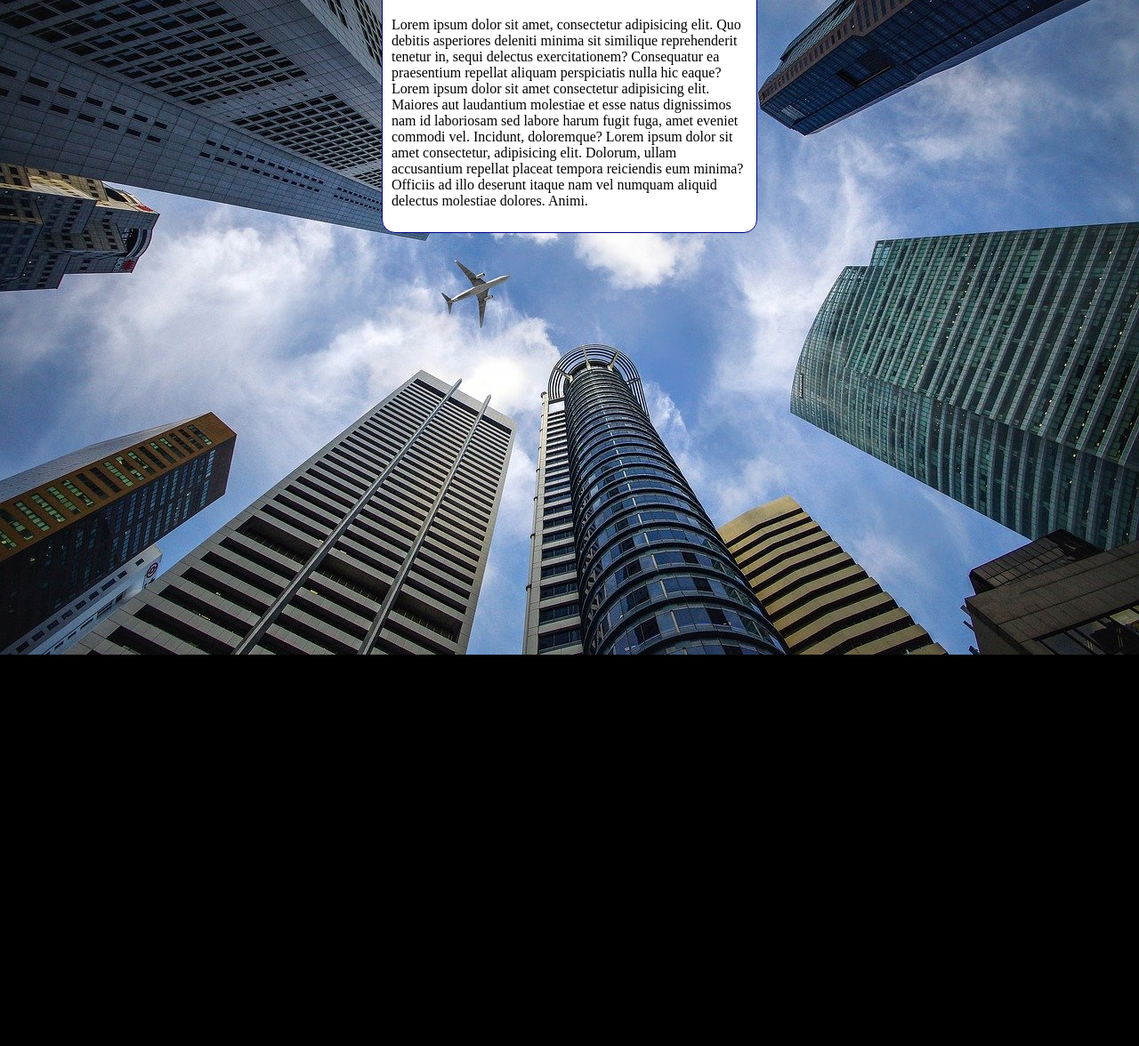
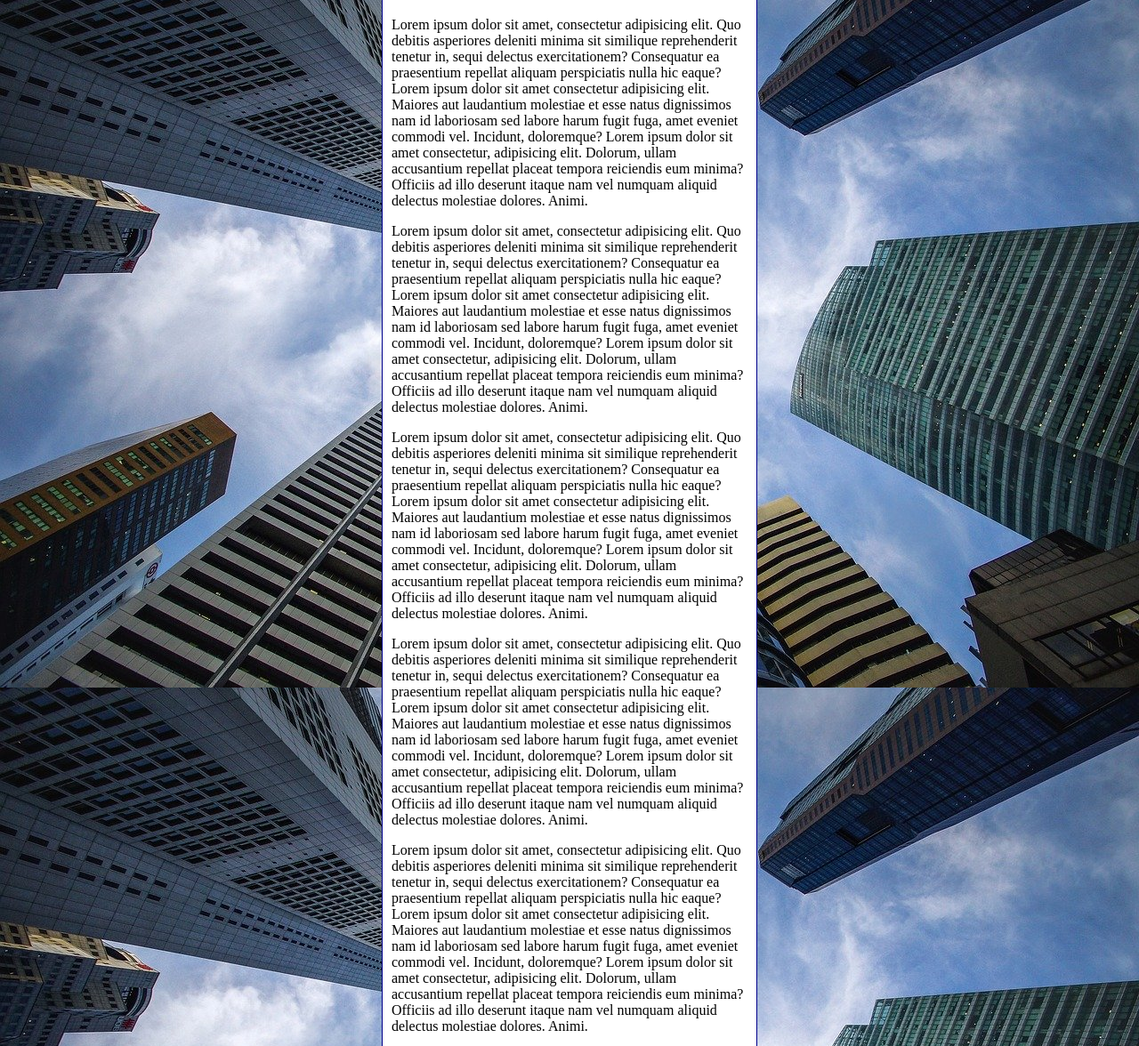
Before and after one commit to HigorPiress/html-css, a plain HTML site: page css imagens de fundo/fundo006.html in a window 1280 px wide. Shown: the part 80-1256 px from the top of the page at 89% size. Before the commit the page ends 816 px from the top, so only its background shows below. Drawn offline with Linux system fonts and the light colour scheme.

Commit message:
Atualização imagem006

```diff
--- a/css imagens de fundo/fundo006.html
+++ b/css imagens de fundo/fundo006.html
@@ -11,7 +11,7 @@
             background-color: black;
             background-image: url('imagens/wallpaper002.jpg');
             background-position: center top;
-            background-repeat: no-repeat;
+            background-repeat: repeat repeat-y;
             background-size: cover; /*da pra trabalhar com px, porém com porcentagem fica mais acertivo , 'contain' faz com que a imagem seja 100% exibida sem cortes, 'cover' significa cobrir, então cobri a tela toda, independente da tela*/
 
         }
@@ -30,6 +30,12 @@
     <main>
         <h1>Teste de imagem de fundo</h1>
         <p>Lorem ipsum dolor sit amet, consectetur adipisicing elit. Quo debitis asperiores deleniti minima sit similique reprehenderit tenetur in, sequi delectus exercitationem? Consequatur ea praesentium repellat aliquam perspiciatis nulla hic eaque? Lorem ipsum dolor sit amet consectetur adipisicing elit. Maiores aut laudantium molestiae et esse natus dignissimos nam id laboriosam sed labore harum fugit fuga, amet eveniet commodi vel. Incidunt, doloremque? Lorem ipsum dolor sit amet consectetur, adipisicing elit. Dolorum, ullam accusantium repellat placeat tempora reiciendis eum minima? Officiis ad illo deserunt itaque nam vel numquam aliquid delectus molestiae dolores. Animi.</p>
+        <p>Lorem ipsum dolor sit amet, consectetur adipisicing elit. Quo debitis asperiores deleniti minima sit similique reprehenderit tenetur in, sequi delectus exercitationem? Consequatur ea praesentium repellat aliquam perspiciatis nulla hic eaque? Lorem ipsum dolor sit amet consectetur adipisicing elit. Maiores aut laudantium molestiae et esse natus dignissimos nam id laboriosam sed labore harum fugit fuga, amet eveniet commodi vel. Incidunt, doloremque? Lorem ipsum dolor sit amet consectetur, adipisicing elit. Dolorum, ullam accusantium repellat placeat tempora reiciendis eum minima? Officiis ad illo deserunt itaque nam vel numquam aliquid delectus molestiae dolores. Animi.</p>
+        <p>Lorem ipsum dolor sit amet, consectetur adipisicing elit. Quo debitis asperiores deleniti minima sit similique reprehenderit tenetur in, sequi delectus exercitationem? Consequatur ea praesentium repellat aliquam perspiciatis nulla hic eaque? Lorem ipsum dolor sit amet consectetur adipisicing elit. Maiores aut laudantium molestiae et esse natus dignissimos nam id laboriosam sed labore harum fugit fuga, amet eveniet commodi vel. Incidunt, doloremque? Lorem ipsum dolor sit amet consectetur, adipisicing elit. Dolorum, ullam accusantium repellat placeat tempora reiciendis eum minima? Officiis ad illo deserunt itaque nam vel numquam aliquid delectus molestiae dolores. Animi.</p>
+        <p>Lorem ipsum dolor sit amet, consectetur adipisicing elit. Quo debitis asperiores deleniti minima sit similique reprehenderit tenetur in, sequi delectus exercitationem? Consequatur ea praesentium repellat aliquam perspiciatis nulla hic eaque? Lorem ipsum dolor sit amet consectetur adipisicing elit. Maiores aut laudantium molestiae et esse natus dignissimos nam id laboriosam sed labore harum fugit fuga, amet eveniet commodi vel. Incidunt, doloremque? Lorem ipsum dolor sit amet consectetur, adipisicing elit. Dolorum, ullam accusantium repellat placeat tempora reiciendis eum minima? Officiis ad illo deserunt itaque nam vel numquam aliquid delectus molestiae dolores. Animi.</p>
+        <p>Lorem ipsum dolor sit amet, consectetur adipisicing elit. Quo debitis asperiores deleniti minima sit similique reprehenderit tenetur in, sequi delectus exercitationem? Consequatur ea praesentium repellat aliquam perspiciatis nulla hic eaque? Lorem ipsum dolor sit amet consectetur adipisicing elit. Maiores aut laudantium molestiae et esse natus dignissimos nam id laboriosam sed labore harum fugit fuga, amet eveniet commodi vel. Incidunt, doloremque? Lorem ipsum dolor sit amet consectetur, adipisicing elit. Dolorum, ullam accusantium repellat placeat tempora reiciendis eum minima? Officiis ad illo deserunt itaque nam vel numquam aliquid delectus molestiae dolores. Animi.</p>
+        <p>Lorem ipsum dolor sit amet, consectetur adipisicing elit. Quo debitis asperiores deleniti minima sit similique reprehenderit tenetur in, sequi delectus exercitationem? Consequatur ea praesentium repellat aliquam perspiciatis nulla hic eaque? Lorem ipsum dolor sit amet consectetur adipisicing elit. Maiores aut laudantium molestiae et esse natus dignissimos nam id laboriosam sed labore harum fugit fuga, amet eveniet commodi vel. Incidunt, doloremque? Lorem ipsum dolor sit amet consectetur, adipisicing elit. Dolorum, ullam accusantium repellat placeat tempora reiciendis eum minima? Officiis ad illo deserunt itaque nam vel numquam aliquid delectus molestiae dolores. Animi.</p>
+
     </main>
 
 </body>
```
